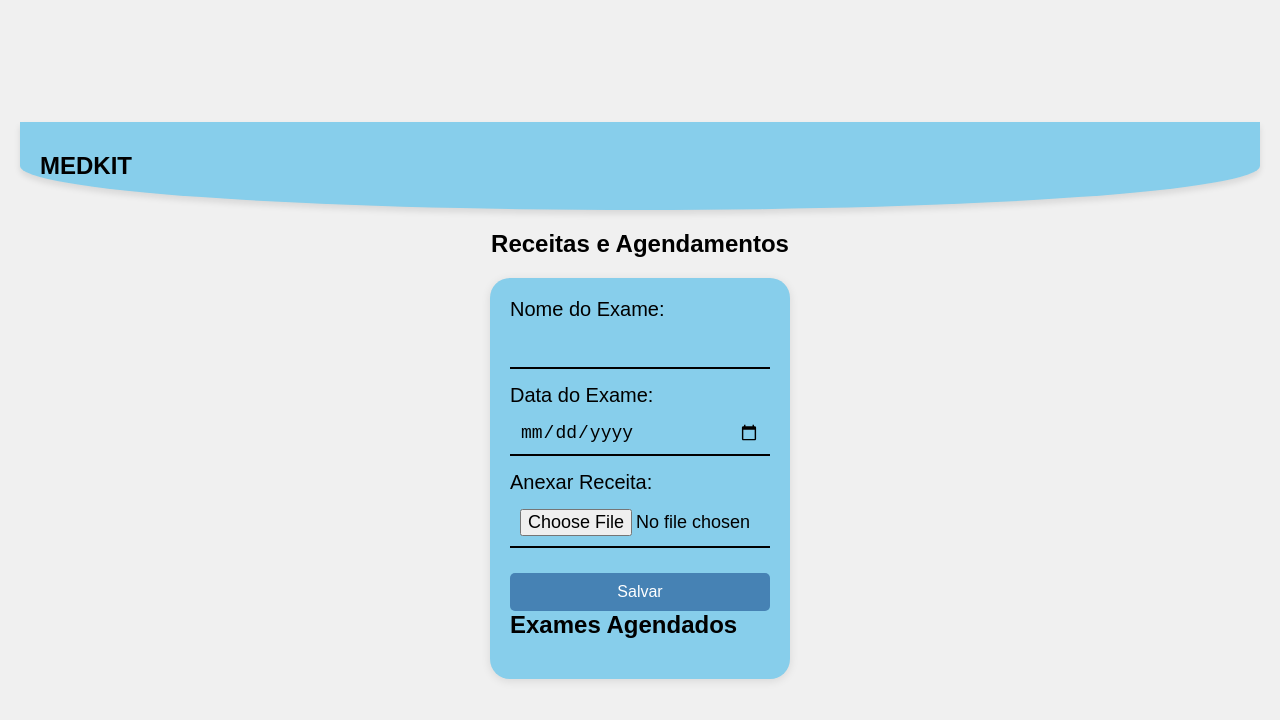
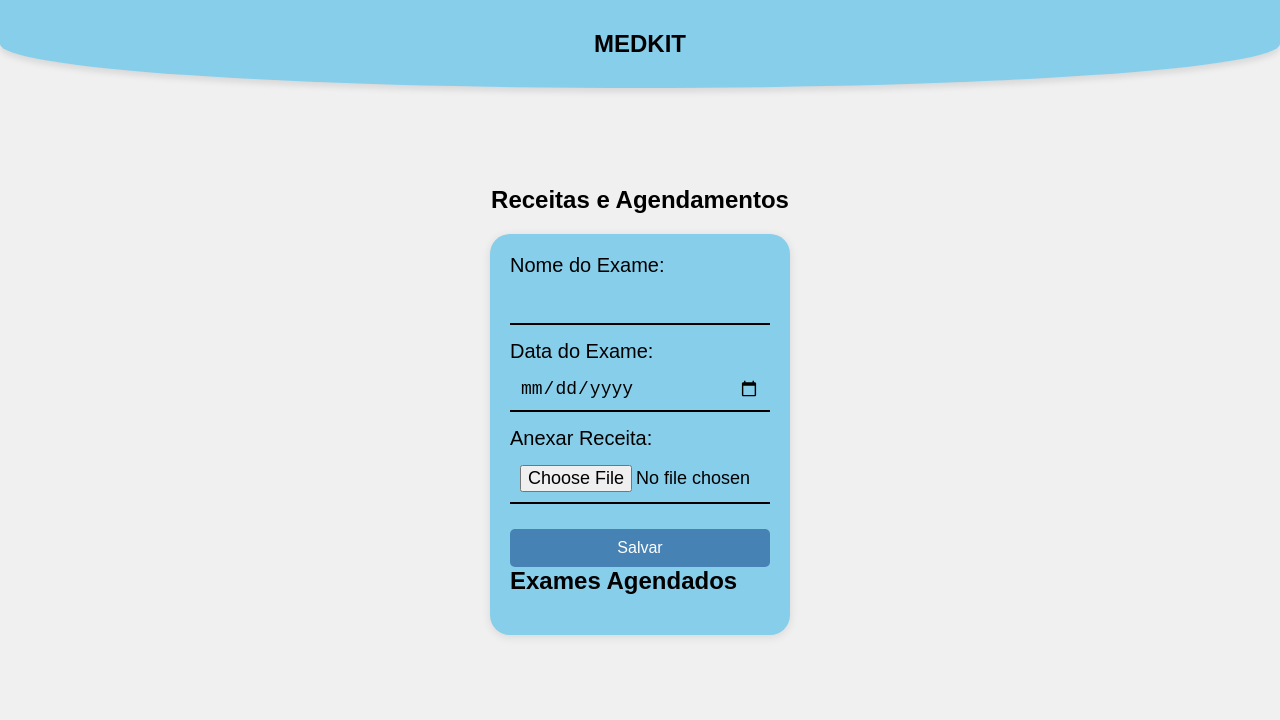
Before and after one commit to GuiVargasRodrigues/telasPI, a website: page telas/receitas.html in a window 1280 px wide. Drawn offline with Linux system fonts and the light colour scheme.

Commit message:
Update styles.css

```diff
--- a/telas/styles.css
+++ b/telas/styles.css
@@ -19,9 +19,9 @@ body {
 
 /* Estilo do cabeçalho */
 nav {
-    display: flex;
+   display: flex;
     align-items: center;
-    justify-content: space-between;
+    justify-content: center;
     background-color: #87ceeb;
     color: black;
     padding: 30px 20px;
@@ -29,8 +29,8 @@ nav {
     border-bottom-right-radius: 150%;
     box-shadow: 0 4px 6px rgba(0, 0, 0, 0.1);
     width: 100%;
-    box-sizing: border-box;
-    position: relative;
+    position: fixed;
+    top: 0;
 }
 
 nav h2 {
```
